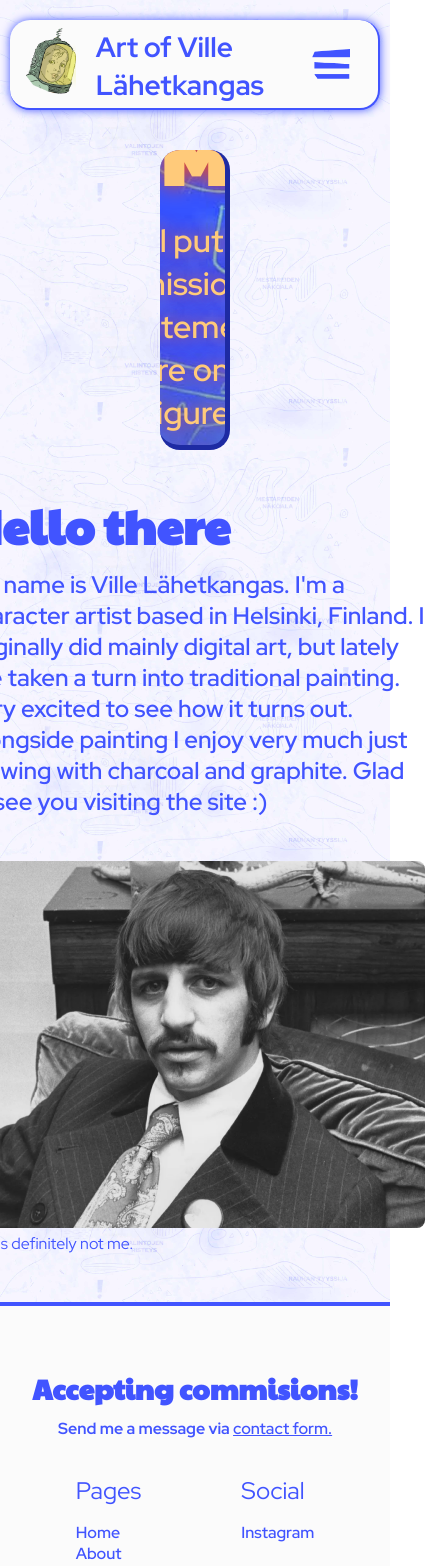
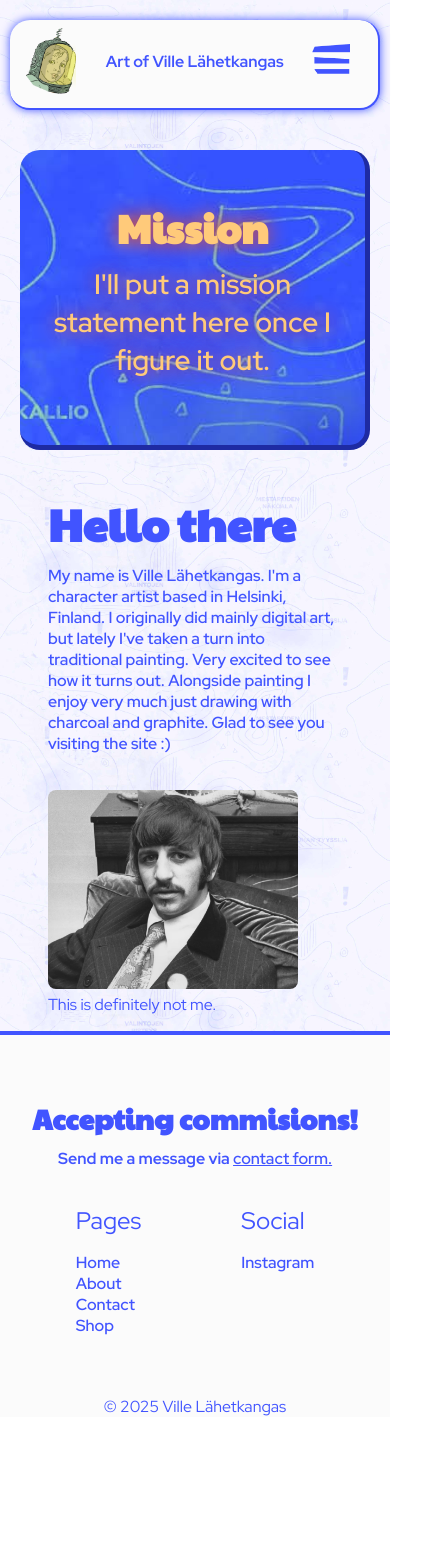
Before and after one commit to darkpencil1/portfolio, a Next.js app: page /about in a window 390 px wide. Shown: the top 1566 px of the page, 425 px wide, since content can reach past the window. After the commit the page ends 1417 px from the top, so only its background shows below. Built offline with nearby package versions, Linux system fonts and the light colour scheme.

Commit message:
Support very small screens

```diff
--- a/app/about/page.module.css
+++ b/app/about/page.module.css
@@ -30,3 +30,25 @@
     flex-direction: column !important;
   }
 }
+
+@media (max-width: 700px) {
+  .page {
+    margin: 0 3rem;
+    justify-content: center;
+    align-items: center;
+  }
+  .story__container {
+    max-width: 90vw;
+    overflow: wrap;
+  }
+  .story__img {
+    width: 300px;
+    height: auto;
+  }
+}
+
+@media (max-width: 400px) {
+  .story__img {
+    width: 250px;
+  }
+}
--- a/app/shop/page.module.css
+++ b/app/shop/page.module.css
@@ -10,7 +10,7 @@
 
 .shop__noProducts {
   margin: auto;
-  margin-top: 4rem;
+  margin-top: 2rem;
   width: 400px;
 }
 .shop__noProducts > p {
--- a/components/about/Story.module.css
+++ b/components/about/Story.module.css
@@ -13,8 +13,19 @@
   margin-top: 0;
   font-weight: var(--fw-semibold);
 }
+
 @media (max-width: 700px) {
   .story {
     min-width: 100px;
   }
 }
+
+@media (max-width: 500px) {
+  .story h1 {
+    font-size: 2.8rem;
+  }
+
+  .story p {
+    font-size: var(--fs-md);
+  }
+}
--- a/components/portfolio/Gallery.module.css
+++ b/components/portfolio/Gallery.module.css
@@ -96,3 +96,9 @@
 .filterBtn > p:hover::after {
   width: 100%; /* Expand the width to 100% on hover */
 }
+
+@media (max-width: 400px) {
+  .gallery {
+    align-items: center;
+  }
+}
--- a/components/shared/Banner.module.css
+++ b/components/shared/Banner.module.css
@@ -29,8 +29,35 @@
   font-weight: var(--fw-semibold);
 }
 
-@media (max-width: 1200) {
+@media (max-width: 1200px) {
   .banner {
     padding: 2rem;
   }
 }
+
+@media (max-width: 700px) {
+  .banner {
+    min-width: 350px;
+  }
+
+  .banner h1 {
+    font-size: var(--fs-xxl);
+    margin: var(--spacing-1) auto;
+  }
+
+  .banner p {
+    font-size: var(--fs-xl);
+    margin-top: 0;
+    font-weight: var(--fw-semibold);
+  }
+}
+
+@media (max-width: 370px) {
+  .banner {
+    min-width: 200px;
+  }
+
+  .banner p {
+    font-size: 1.4rem;
+  }
+}
--- a/components/shared/footer/Footer.tsx
+++ b/components/shared/footer/Footer.tsx
@@ -57,7 +57,7 @@ const Footer = () => {
         </div>
       </div>
       <div className="copyright">
-        <span>&copy; 2025 darkpencil1</span>
+        <span>&copy; 2025 Ville Lähetkangas</span>
       </div>
     </footer>
   );
--- a/components/shared/header/Header.module.css
+++ b/components/shared/header/Header.module.css
@@ -133,3 +133,15 @@
     margin-right: var(--spacing-4);
   }
 }
+
+@media (max-width: 1000px) {
+  .title {
+    font-size: var(--fs-lg);
+  }
+}
+
+@media (max-width: 470px) {
+  .title {
+    font-size: var(--fs-md);
+  }
+}
--- a/components/shop/ShopBanner.module.css
+++ b/components/shop/ShopBanner.module.css
@@ -38,3 +38,44 @@
   max-width: 600px;
   margin-top: 0;
 }
+
+@media (max-width: 1200px) {
+  .shopBanner {
+    padding: 1rem;
+  }
+  .banner__textContainer {
+    margin: 0;
+  }
+}
+
+@media (max-width: 550px) {
+  .banner {
+    min-width: 350px;
+  }
+
+  .banner h1 {
+    font-size: var(--fs-xxl);
+    margin: var(--spacing-1) auto;
+  }
+
+  .banner__desc {
+    font-size: 1.3rem;
+  }
+}
+
+@media (max-width: 370px) {
+  .banner__desc {
+    font-size: var(--fs-md);
+  }
+  .banner__title {
+    font-size: var(--fs-xxl);
+  }
+
+  .banner {
+    min-width: 200px;
+  }
+
+  .banner p {
+    font-size: 1.4rem;
+  }
+}
```
Also changed, not shown: app/contact/page.module.css (+15 -0 lines), components/contact/ContactForm.module.css (+29 -0 lines).
